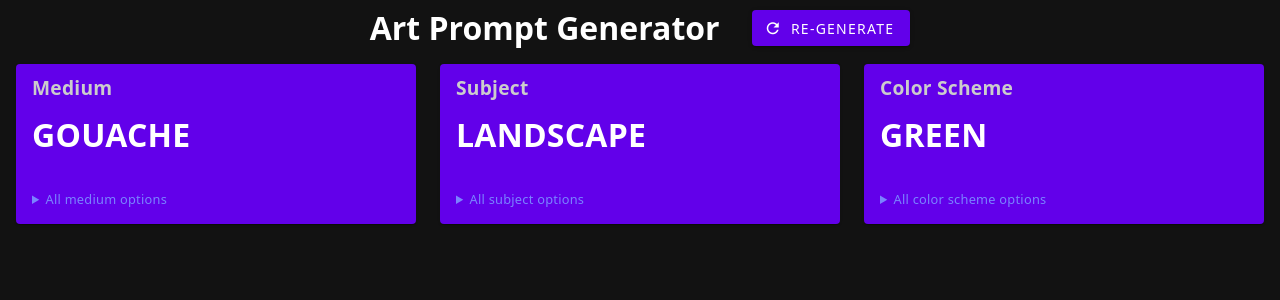
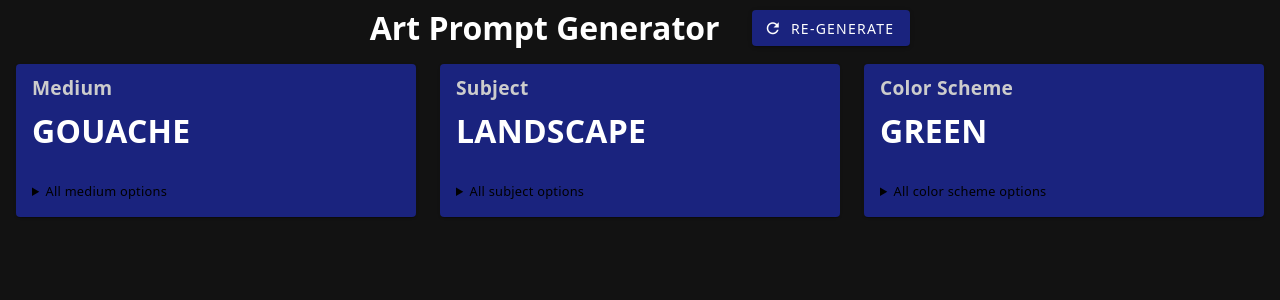
Before and after one commit to johnarban/art-prompt-generator, a Vue app: page / in a window 1280 px wide. Shown: the top 300 px of the page. Built offline with nearby package versions, Linux system fonts and the light colour scheme.

Commit message:
more minor css updates

```diff
--- a/src/App.vue
+++ b/src/App.vue
@@ -127,7 +127,7 @@ import { ref, onMounted } from 'vue'
 details {
   margin-top: 2rem;
   font-size: calc(var(--font-size) * 0.8);
-  color: rgb(122, 131, 255);
+  color: rgb(var(--v-theme-on-surface-bright));
   summary {
     cursor: pointer;
   }
@@ -149,6 +149,7 @@ details {
   font-size: calc(var(--font-size) * 2);
   font-weight: 600;
   text-transform: uppercase;
+  line-height: 1.2;
   color: white;
 }
 
--- a/src/plugins/vuetify.ts
+++ b/src/plugins/vuetify.ts
@@ -36,7 +36,7 @@ export default createVuetify({
           accent: colors.deepOrange.accent4,
           error: colors.red.accent3,
           background: '#121212',
-          surface: colors.deepPurple.accent4,
+          surface: colors.indigo.darken4,
         },
       }
 
```
